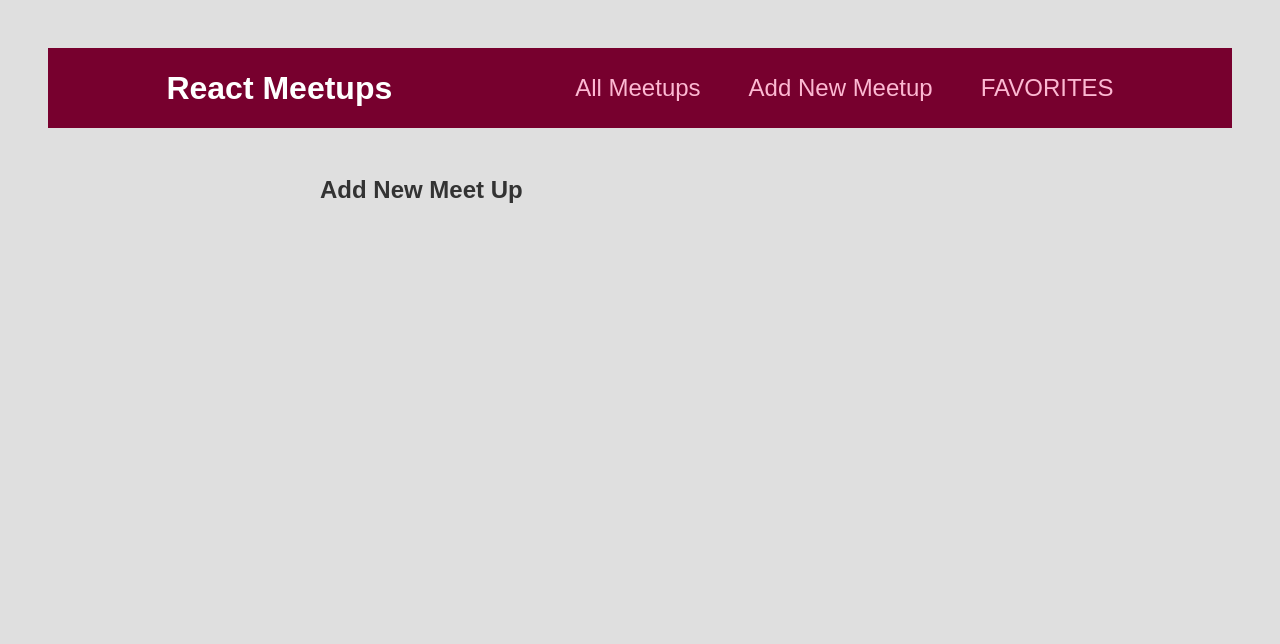
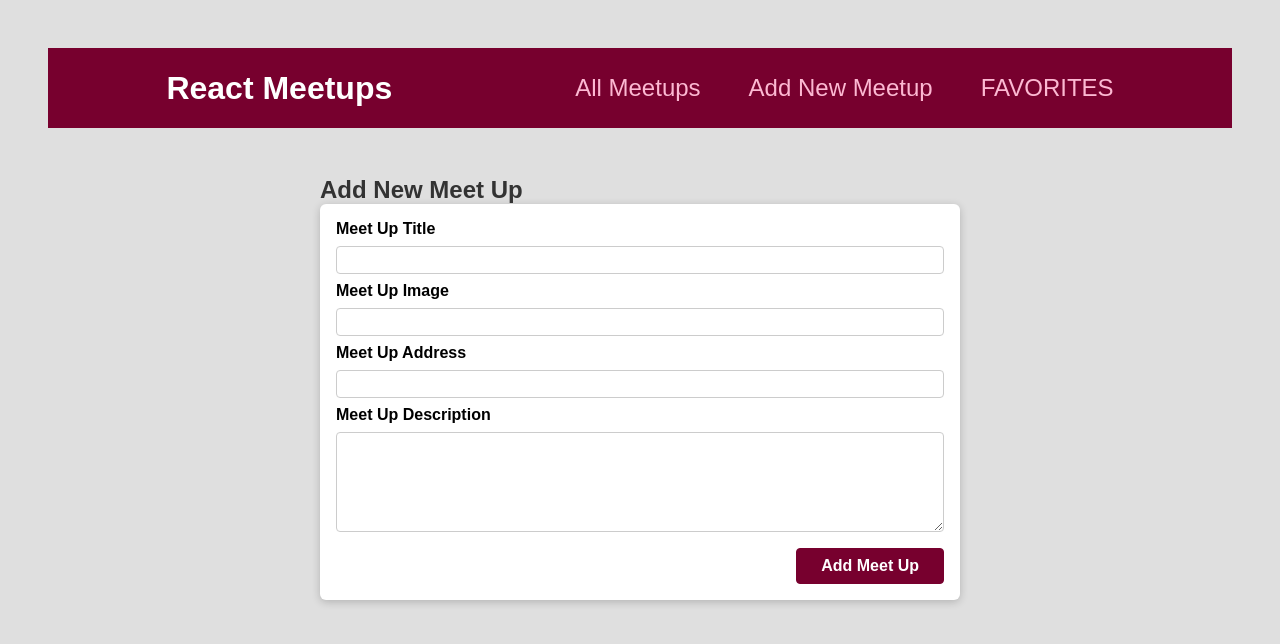
Before and after one commit to etorres-revature/React-meet-app, a React (Create React App) app: page /new-meetup in a window 1280 px wide. Shown: the top 644 px of the page. Built offline with nearby package versions, Linux system fonts and the light colour scheme.

Commit message:
use ref in meetup form

```diff
--- a/src/components/MeetUps/NewMeetupForm.js
+++ b/src/components/MeetUps/NewMeetupForm.js
@@ -1,13 +1,22 @@
+import { useRef } from "react";
 import Card from "../UI/Card";
 import styles from "./NewMeetUpForm.module.css";
 
 const NewMeetUpForm = (props) => {
+  const titleInputRef = useRef();
+
+  const submitHandler = (e) => {
+    e.preventDefault();
+
+    const enteredTitle = titleInputRef.current.value;
+  };
+
   return (
     <Card>
-      <form className={styles.form}>
+      <form className={styles.form} onSubmit={submitHandler}>
         <div className={styles.control}>
           <label htmlFor="title">Meet Up Title</label>
-          <input type="text" required id="title" />
+          <input type="text" required id="title" ref={titleInputRef} />
         </div>
         <div className={styles.control}>
           <label htmlFor="image">Meet Up Image</label>
--- a/src/pages/NewMeetUp.js
+++ b/src/pages/NewMeetUp.js
@@ -1,7 +1,10 @@
+import NewMeetUpForm from "../components/MeetUps/NewMeetupForm";
+
 const NewMeetUpsPage = () => {
   return (
     <section>
       <h1>Add New Meet Up</h1>
+      <NewMeetUpForm />
     </section>
   );
 };
```
